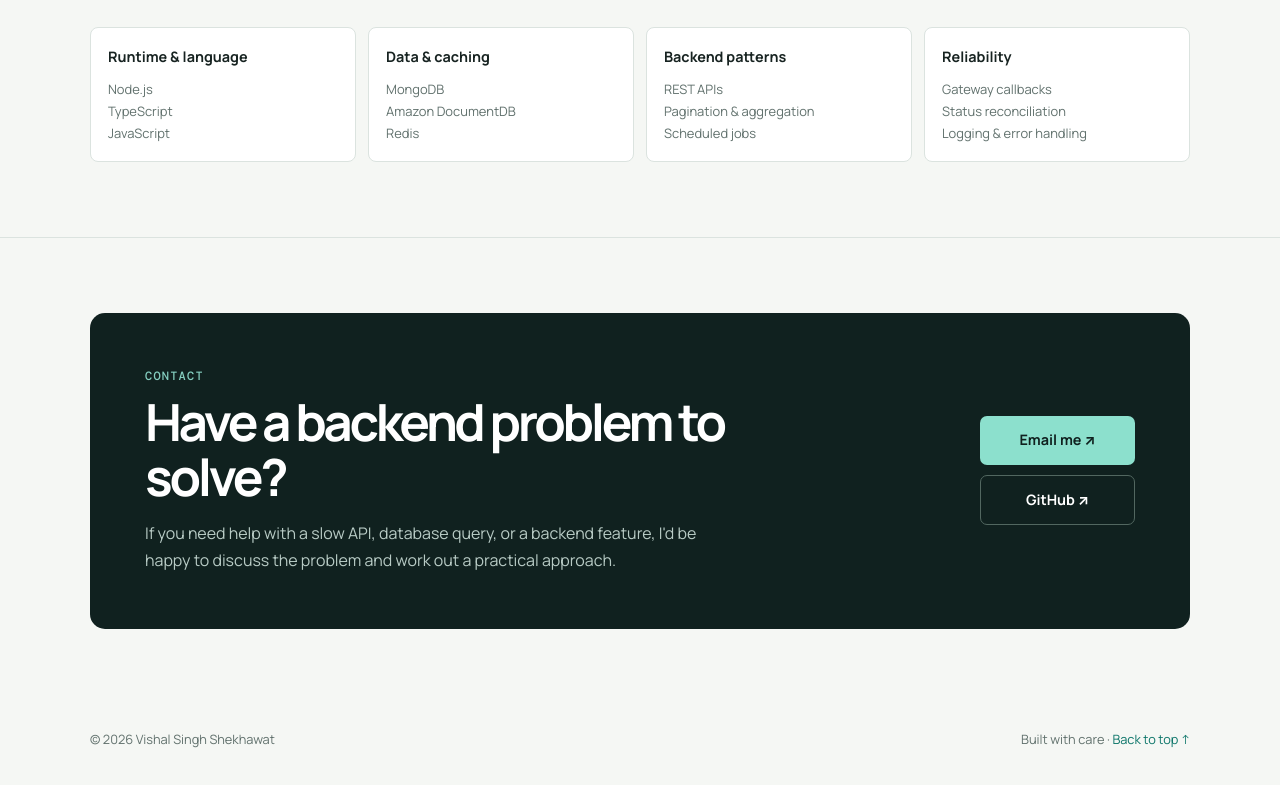
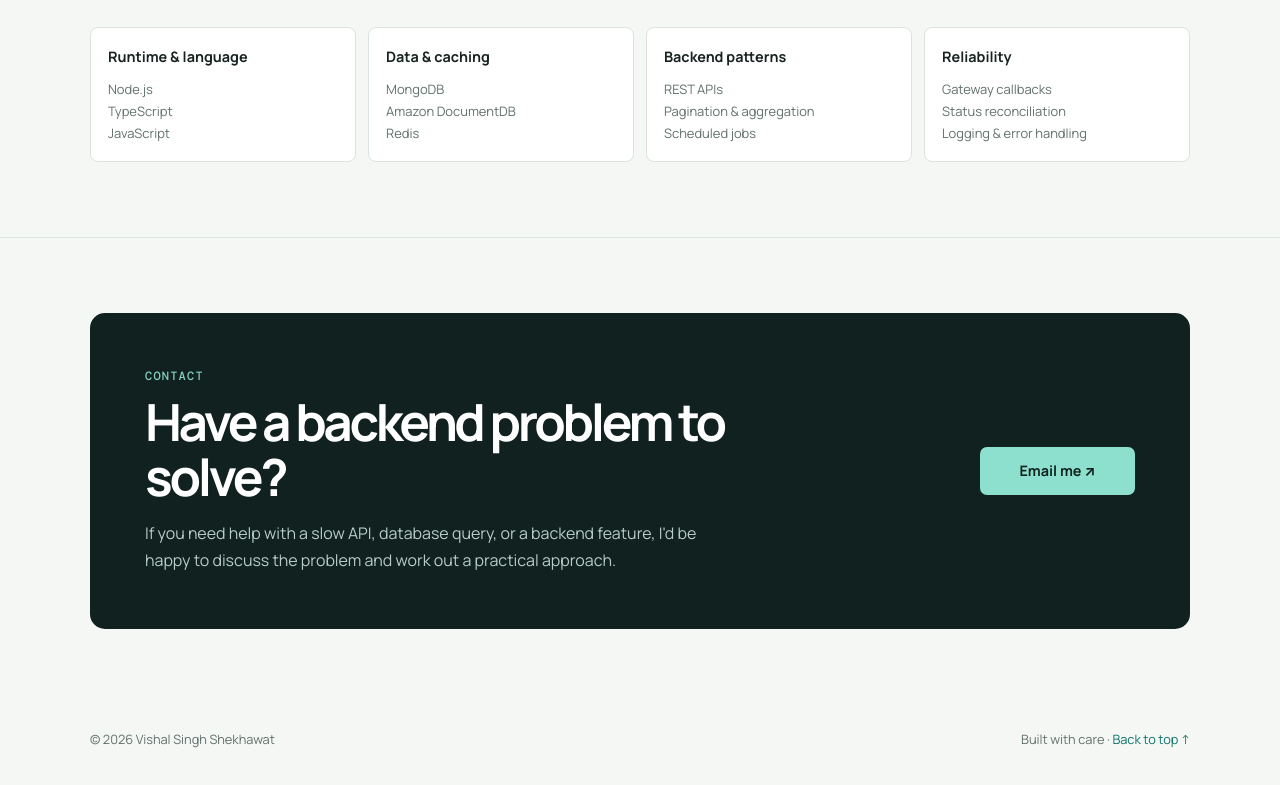
Before and after one commit to VishalSinghShekhawat/backend-portfolio, a plain HTML site: page index.html in a window 1280 px wide. Shown: the part 2195-2980 px from the top of the page. Drawn offline with nearby package versions, Linux system fonts and the light colour scheme.

Commit message:
removed github link

```diff
--- a/index.html
+++ b/index.html
@@ -69,7 +69,7 @@ section{padding:75px 0;border-top:1px solid var(--line)}.section-head{display:fl
 <div class="skill"><h3>Reliability</h3><p>Gateway callbacks<br>Status reconciliation<br>Logging & error handling</p></div>
 </div></div></section>
 <section id="contact"><div class="wrap"><div class="contact-panel"><div><div class="kicker">Contact</div><h2>Have a backend problem to solve?</h2><p>If you need help with a slow API, database query, or a backend feature, I'd be happy to discuss the problem and work out a practical approach.</p></div>
-<div class="contact-actions"><a class="btn btn-primary" href="mailto:vishalsinghshekhawat0912@gmail.com">Email me ↗</a><a class="btn btn-secondary" href="https://github.com/vishalsinghshekhawat" target="_blank" rel="noopener noreferrer">GitHub ↗</a></div>
+<div class="contact-actions"><a class="btn btn-primary" href="mailto:vishalsinghshekhawat0912@gmail.com">Email me ↗</a></div>
 </div></div></section>
 </main>
 <footer><div class="wrap footer-inner"><span>© 2026 Vishal Singh Shekhawat</span><span>Built with care · <a href="#top">Back to top ↑</a></span></div></footer>
```
